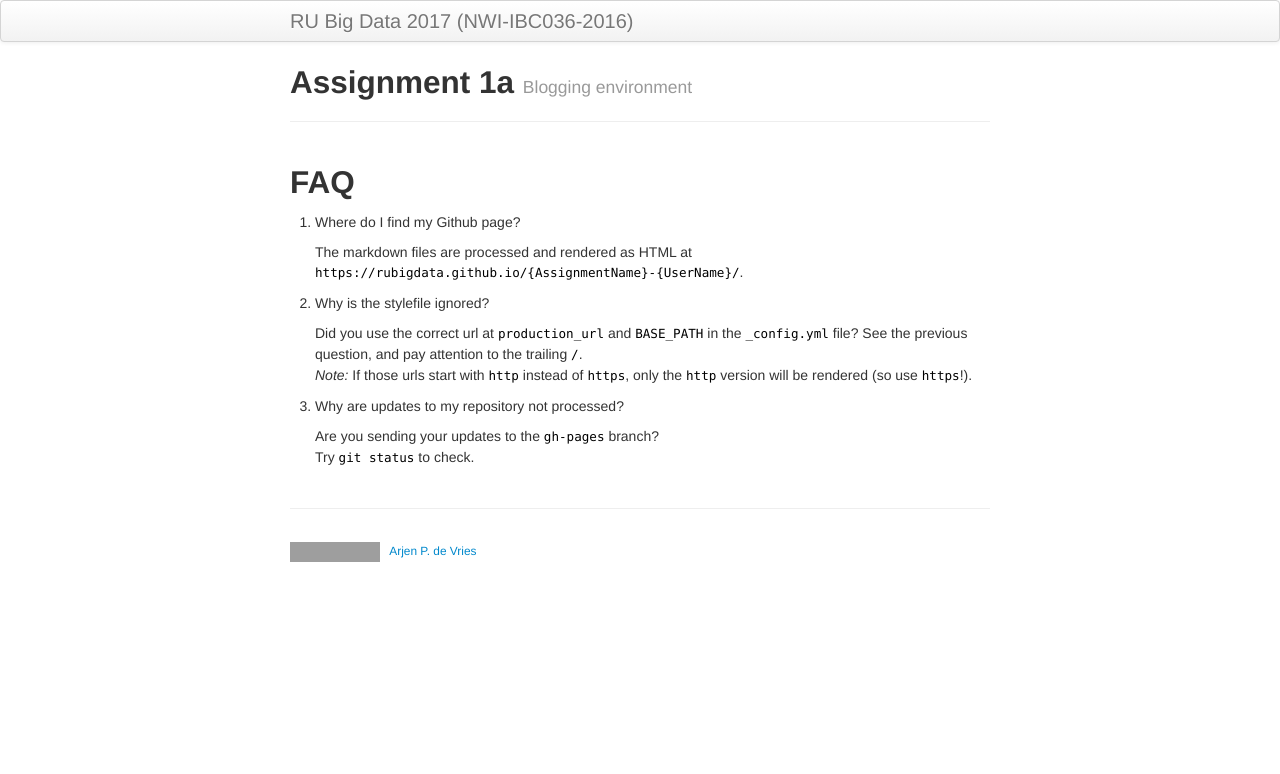
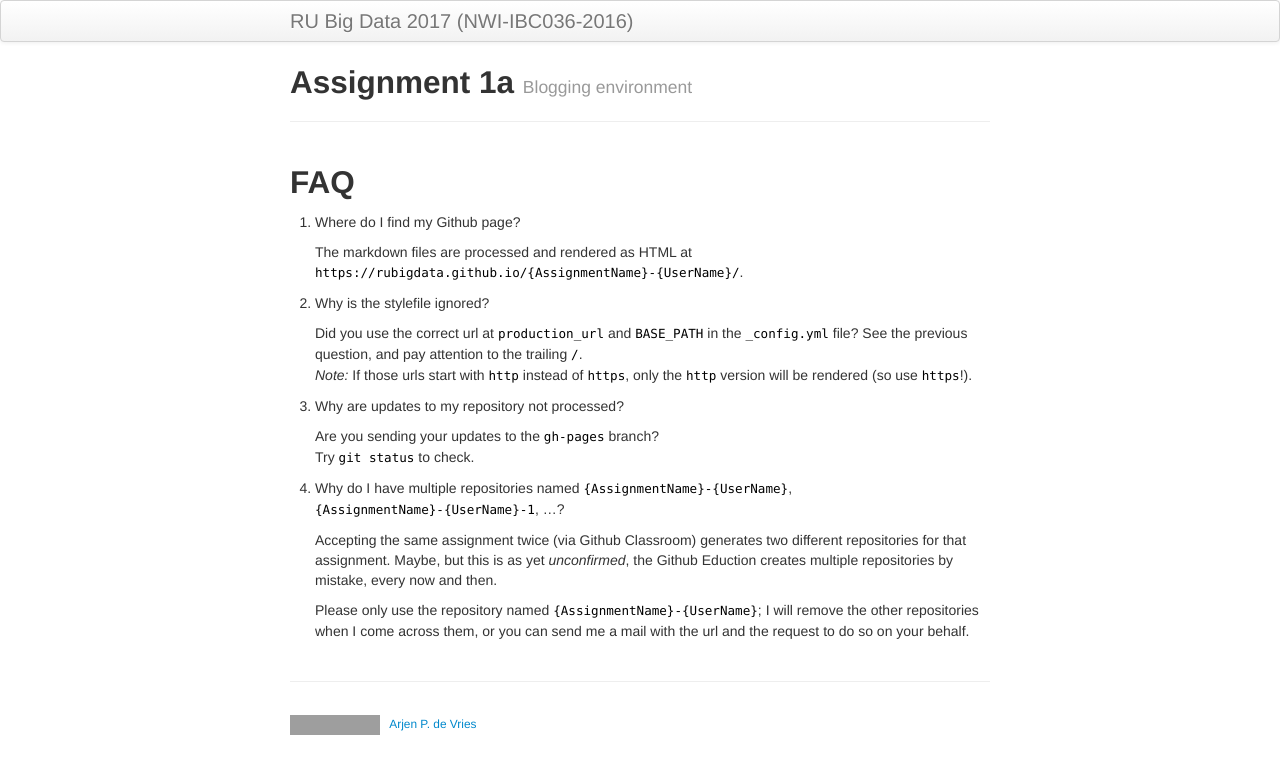
Before and after one commit to Thelukepet/course, a Jekyll site: the page built from assignments/A1a-blogging-faq.md, in a window 1280 px wide. Shown: the top 774 px of the page. Built offline with Jekyll 4.4.1, drawn with Linux system fonts in a browser that asks for light colours; grey boxes are pictures that could not be loaded.

Commit message:
Added multi-repo behaviour

```diff
--- a/assignments/A1a-blogging-faq.md
+++ b/assignments/A1a-blogging-faq.md
@@ -21,3 +21,11 @@ description: Frequently asked questions
 
    Are you sending your updates to the `gh-pages` branch?
    Try `git status` to check.
+
+4. Why do I have multiple repositories named `{AssignmentName}-{UserName}`, `{AssignmentName}-{UserName}-1`, ...?
+
+   Accepting the same assignment twice (via Github Classroom) generates two different repositories for that assignment.
+   Maybe, but this is as yet _unconfirmed_, the Github Eduction creates multiple repositories by mistake, every now and then.
+
+   Please only use the repository named `{AssignmentName}-{UserName}`; I will remove the other repositories when I come across them,
+   or you can send me a mail with the url and the request to do so on your behalf.
```
